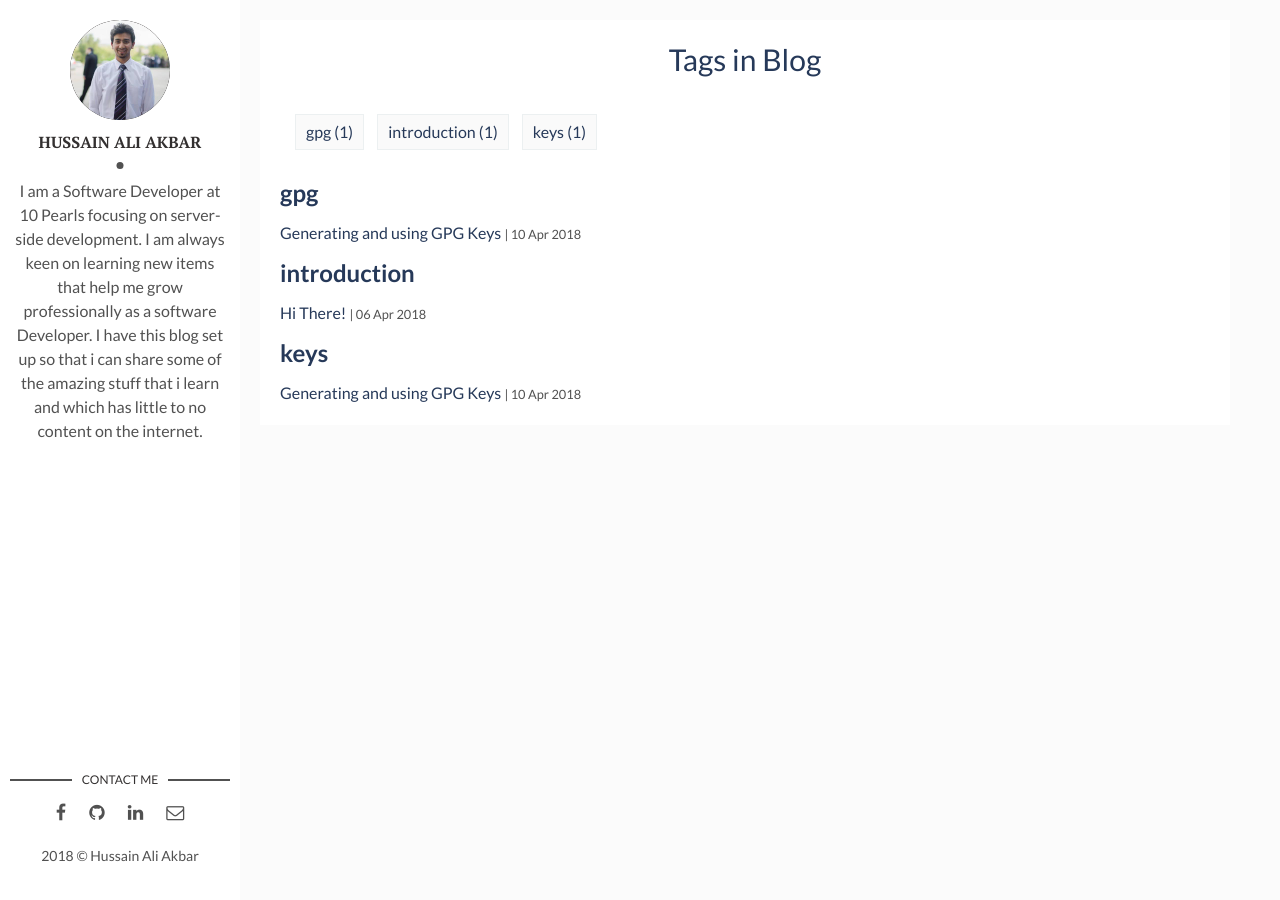
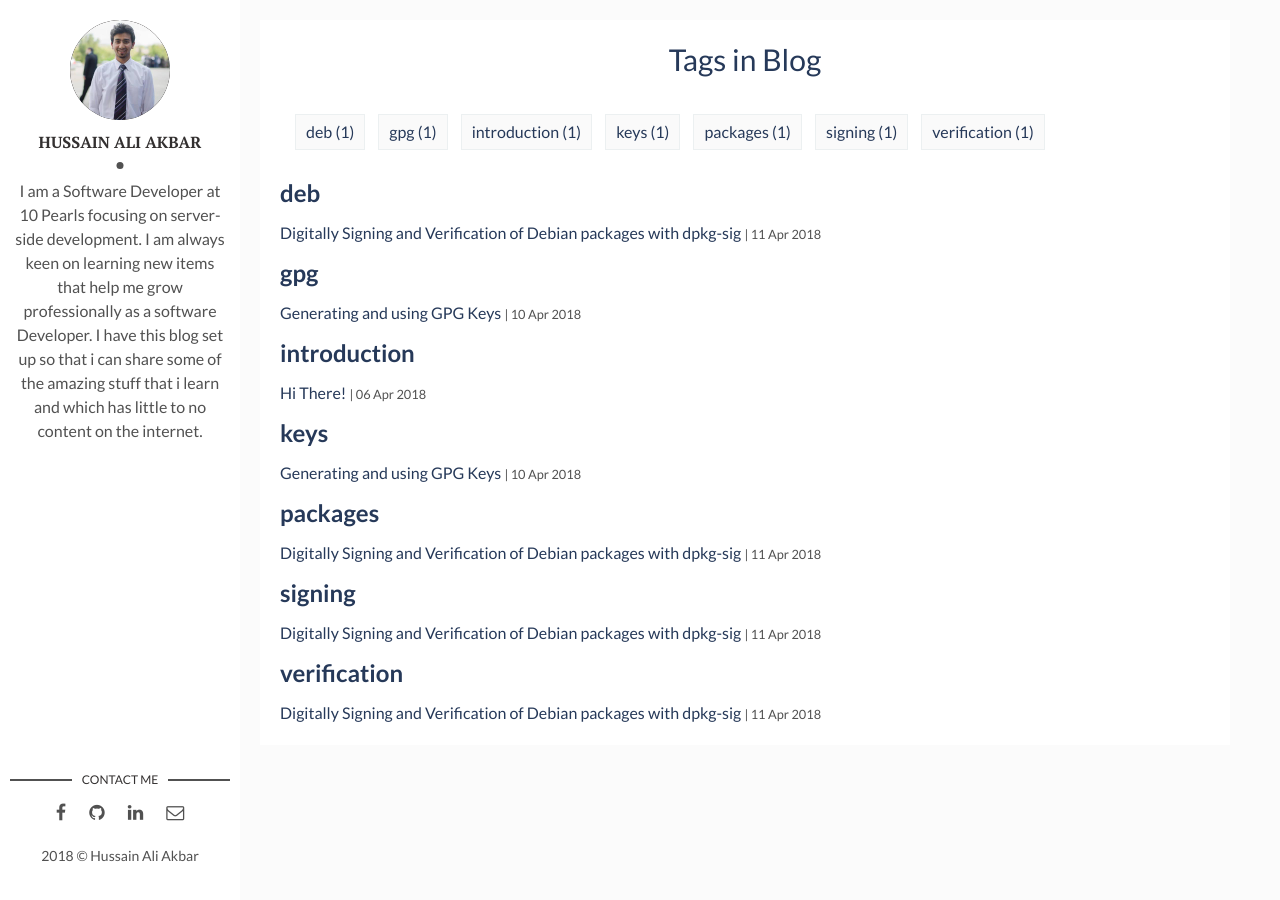
Before and after one commit to HussainAliAkbar/HussainAliAkbar.github.io, a Jekyll site: the page built from tags.html, in a window 1280 px wide. Built offline with Jekyll 4.4.1, drawn with Linux system fonts in a browser that asks for light colours; some of the changed lines change nothing that is shown.

Commit message:
added a new post: digitally signing and verification of debian packages with dpkg-sig

````diff
--- a/_config.yml
+++ b/_config.yml
@@ -1,8 +1,6 @@
 title: Hussain Ali Akbar
 description: > # this means to ignore newlines until "baseurl:"
-  Write an awesome description for your new site here. You can edit this
-  line in _config.yml. It will appear in your document head meta (for
-  Google search results) and in your feed.xml site description.
+  A Platform from where i can share the knowledge that i gain which is not easily available
 permalink: ':title/'
 baseurl: "" # the subpath of your site, e.g. /blog
 url: "" # the base hostname & protocol for your site, e.g. http://example.com
--- /dev/null
+++ b/_posts/2018-04-11-digitally-signing-and-verification-of-debian-packages-with-dpkg-sig.md
@@ -0,0 +1,63 @@
+---
+layout: post
+title: Digitally Signing and Verification of Debian packages with dpkg-sig
+date: 2018-04-11 16:44:00 +0500
+description: A comprehensive guide to signing and verifying debian packages # Add post description (optional)
+img: # Add image post (optional)
+tags: [deb, signing, verification, packages] # add tag
+---
+
+Security Standards such as Common Criteria make it a requirement for all the Debian packages and installers to be Digitally signed so that they can be verified by the users in order to achieve compliance. This can be done very easily with dpkg-sig - a tool for generating and verifying signatures of debian packages.
+
+1 - First thing's first, we will need a sample package that we can sign and then verify. For this purpose, i chose the **aribas** package which can be [downloaded](https://packages.debian.org/stable/math/aribas) from the official debian repository.
+
+2 - Once we have the package that we need to sign and verify, we will need to create **GPG Keys**. I already have an entire post on [generating and using GPG Keys](../generating-and-using-GPG-keys/) so you can refer to that in case you need any help.
+
+3 - The next step is to install the **dpkg-sig** utility. That can be downloaded from the apt repository.
+
+```
+sudo apt-get install dpkg-sig
+```
+4 - Next we will need the GPG ID of the key that we will be using to sign the package. This id can be found by listing the gpg keys.
+
+```
+hussain@LTP-DEV-HUSSAINAKB ~/Downloads $ gpg --list-keys
+/home/hussain/.gnupg/pubring.gpg
+--------------------------------
+pub   2048R/E5124174 2018-04-10
+uid                  Hussain Ali Akbar (test gpg key) <foo@bar.com>
+sub   2048R/A7F42694 2018-04-10
+```
+
+Here, **E5124174** is the GPG ID.
+
+5 - The package can now be signed.
+```
+dpkg-sig -k <GPG ID> --sign builder aribas_1.64-6_amd64.deb
+```
+change the GPG ID with the ID of your GPG Key.
+
+6 - Verify the signature just to ensure that the package has been signed successfully.
+```
+hussain@LTP-DEV-HUSSAINAKB ~/Downloads $ dpkg-sig --verify aribas_1.64-6_amd64.deb Processing aribas_1.64-6_amd64.deb...
+GOODSIG _gpgbuilder B16265877A80C8FB40327C4A681EFD1DE5124174 1523440651
+hussain@LTP-DEV-HUSSAINAKB ~/Downloads $
+```
+You should see **GOODSIG** in the output of the verify command. Here i have verified the signature on the same machine on which i signed it so i did not run into any issues. On other user machines, the GPG Keys will first need to be to be imported into the system and then the package's signature can be verified. The export and import process of the GPG Keys is defined in the [previous post](../generating-and-using-GPG-keys/) as well.
+
+There is a bug in older versions of dpkg-sig where it fails to verify the signature of debian packages compressed with xz. When you try to verify such a package it will give you **"BADSIG _gpgbuilder** error. This bug has been reported [here](https://bugs.launchpad.net/ubuntu/+source/dpkg-sig/+bug/1342938). This will not cause any issues on newer Debian based OSes like Ubuntu 16.04 LTS or Linux Mint 18.3, however, if you download dpkg-sig utility from the apt repository on older OSes like Ubuntu 14.04 LTS, it will download the older version of dpkg-sig which can cause issues while verifying the package.
+
+If you stuck with older dpkg-sig versions, you can get around this by simply downloading the newer package from [the official repository](http://ftp.us.debian.org/debian/pool/main/d/dpkg-sig/dpkg-sig_0.13.1+nmu4_all.deb) and extract it like this:
+```
+ar vx dpkg-sig_0.13.1+nmu4_all.deb
+```
+Next, extract the contents from the **data.tar.xz**.
+```
+tar -xvf data.tar.xz
+```
+You should now have a usr folder which will contain the executable script for dpkg-sig. You can use it just like any other script.
+```
+usr/bin/dpkg-sig --verify aribas_1.64-6_amd64.deb
+```
+This should give you the correct output!
+I hope this was helpful. In the next post, we'll look at signing RPM packages!
````
Also changed, not shown: 4 other files.
